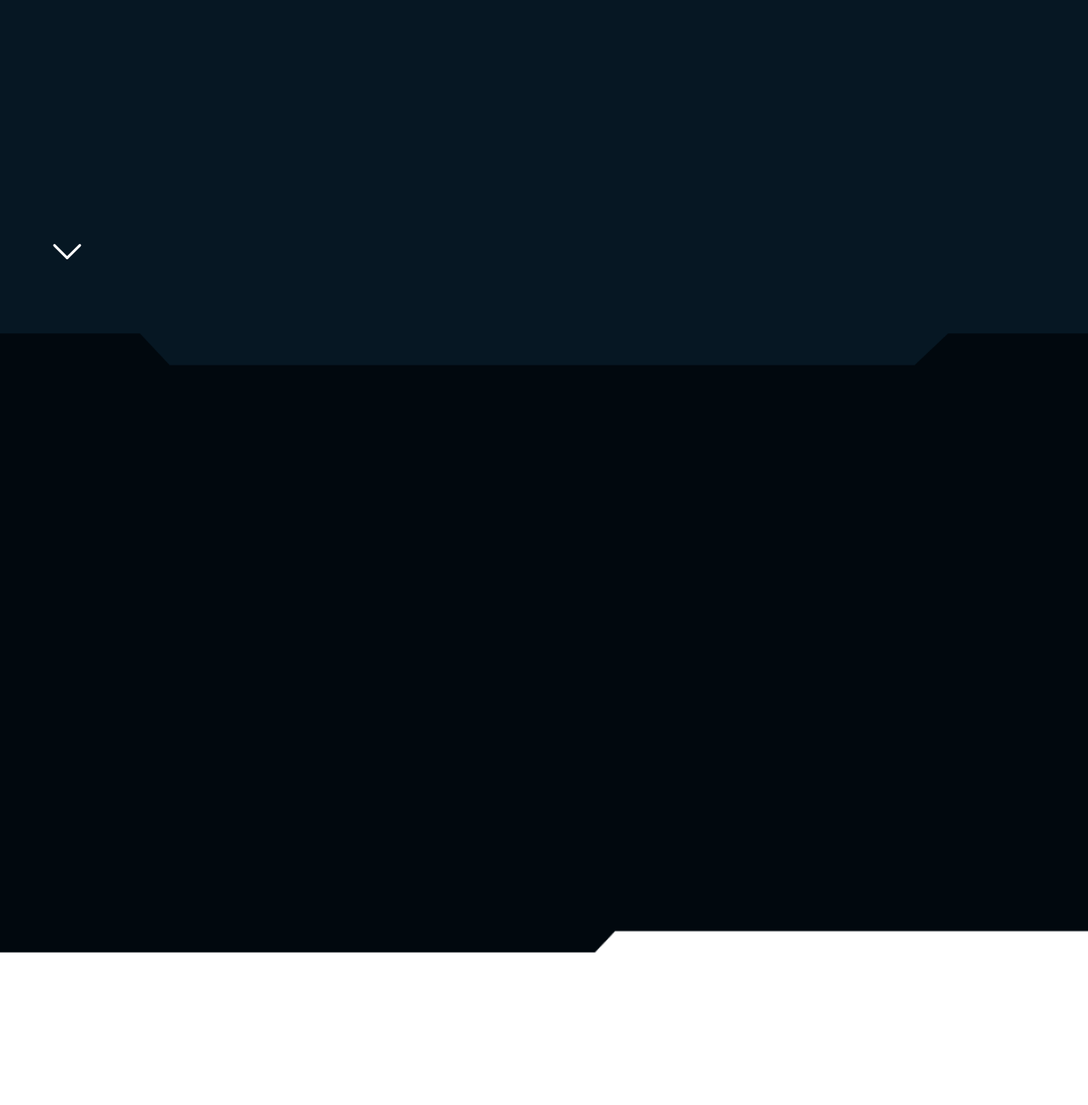
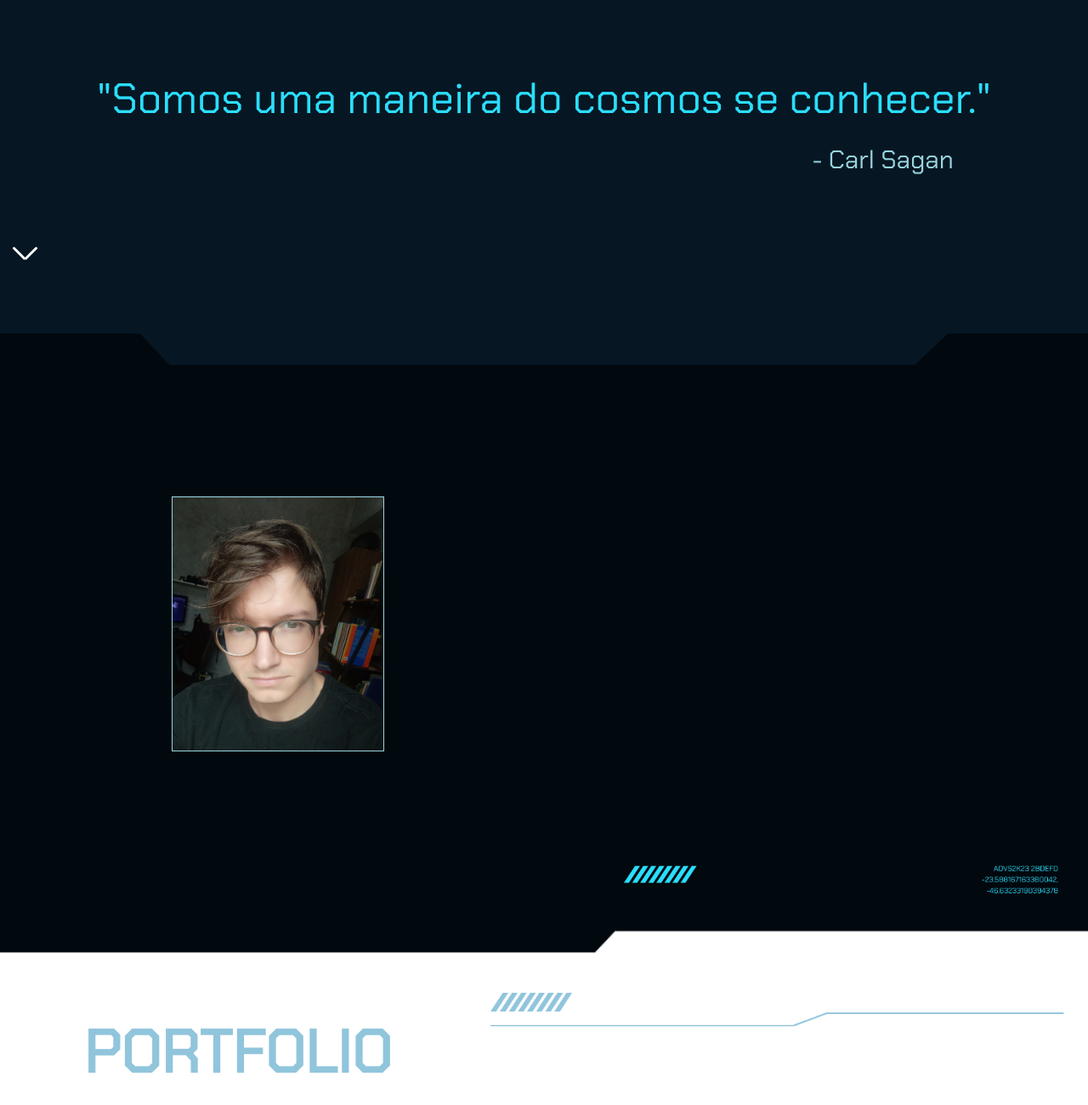
Before and after one commit to RafaBran/branHub, a plain HTML site: page index.html in a window 1280 px wide. Shown: the part 254-1554 px from the top of the page at 85% size. Drawn offline with Linux system fonts and the light colour scheme.

Commit message:
Atualização 17/10

```diff
--- a/assets/styles/arrowAnimation.css
+++ b/assets/styles/arrowAnimation.css
@@ -1,17 +1,22 @@
 /* estilização ceta animada */
-span {
+.arrow {
     width: 3px;
-    height: 24px;
+    height: 20px;
     background: white;
     border-radius: 5px;
     margin: 6px;
     animation: move 3s infinite ease-in-out;
+
 }
-span:nth-of-type(1) {
+.arrow:nth-of-type(1) {
     transform: rotate(-45deg);
+    position: absolute;
+    left: 15px;
 }
-span:nth-of-type(2) {
+.arrow:nth-of-type(2) {
     transform: rotate(45deg);
+    position: absolute;
+    left: 29px;
 }
 
 @keyframes move {
--- a/assets/styles/frontPage.css
+++ b/assets/styles/frontPage.css
@@ -1,7 +1,6 @@
 .containner1 {
     width: 100%;
     background-color: #061723;
-
 }
 
 .front-page {
@@ -9,6 +8,32 @@
     height: 80vh;
     border: 0px solid #ff0000;
     display: flex;
-    justify-content: inherit;
+    justify-content: center;
     align-items: flex-end;
 }
+
+span {
+    color: var(--cor-fonte-azul-claro);
+    font-family: var(--fonte-primaria);
+    font-size: 30px;
+    margin-left: 80%;
+    margin-bottom: 16%;
+
+}
+
+.front-page__frase {
+    color: var(--cor-fonte-azul-destaque);
+    font-family: var(--fonte-primaria);
+    font-size: 50px;
+    margin: 0 auto;
+    justify-content: center;
+    margin-bottom: 15%;
+
+}
+
+.front-page__frase_autor {
+    color: var(--cor-fonte-azul-claro);
+    font-family: var(--fonte-primaria);
+    font-size: 40px;
+    text-align: right;
+}
--- a/assets/styles/main.css
+++ b/assets/styles/main.css
@@ -8,3 +8,22 @@
     height: 80vh;
     border: 0px solid #ff0000;
 }
+
+.decoration1 {
+    width: 45%;
+    position: relative;
+    left: 58%;
+    top: 90%;
+}
+
+.main__foto-de-perfil {
+    width: 250px;
+    height: 300px;
+    background-size: cover;
+    background-position: center;
+    background-image: url(../images/profilephoto.jpg);
+    position: relative;
+    top: 15%;
+    left: 12%;
+    border: 1px solid var(--cor-fonte-azul-claro);
+}
--- a/assets/styles/portfolio.css
+++ b/assets/styles/portfolio.css
@@ -9,3 +9,20 @@
     height: 80vh;
     border: 0px solid #ff0000;
 }
+
+.decoration2 {
+    width: 60%;
+    position: relative;
+    left: 44%;
+    top: 5%;
+}
+
+.portfolio__titulo {
+    color: #90c5dc;
+    font-family: var(--fonte-primaria);
+    font-size: 70px;
+    text-transform: uppercase;
+    position: relative;
+    left: 3%;
+    font-weight: bold;
+}
--- a/assets/styles/transitions.css
+++ b/assets/styles/transitions.css
@@ -13,5 +13,4 @@
     background-repeat: no-repeat;
     background-position: center;
     background-size: cover;    background-image: url(../images/transição\ 2.png);
-
 }
--- a/index.html
+++ b/index.html
@@ -13,9 +13,10 @@
 
     <div class="containner1">
         <section class="front-page limiter aligner">
-            <span></span>
-            <span></span>
+            <h1 class="front-page__frase">"Somos uma maneira do cosmos se conhecer." <br><span>- Carl Sagan</span></h1>
 
+            <span class="arrow"></span>
+            <span class="arrow"></span>
         </section>
     </div>
 
@@ -23,7 +24,10 @@
 
     <div class="containner2">
         <section class="main limiter aligner">
+            <img class="decoration1" src="assets/images/transição 6.png" alt="">
+            <div class="main__foto-de-perfil" >
 
+            </div>
         </section>
     </div>
 
@@ -31,6 +35,10 @@
 
     <div class="containner3">
         <section class="portfolio limiter aligner">
+
+            <img class="decoration2" src="assets/images/transição 5.png" alt="">
+            <h2 class="portfolio__titulo">portfolio</h2>
+
         </section>
     </div>
 
```
Also changed, not shown: assets/images/profilephoto.jpg (added).
